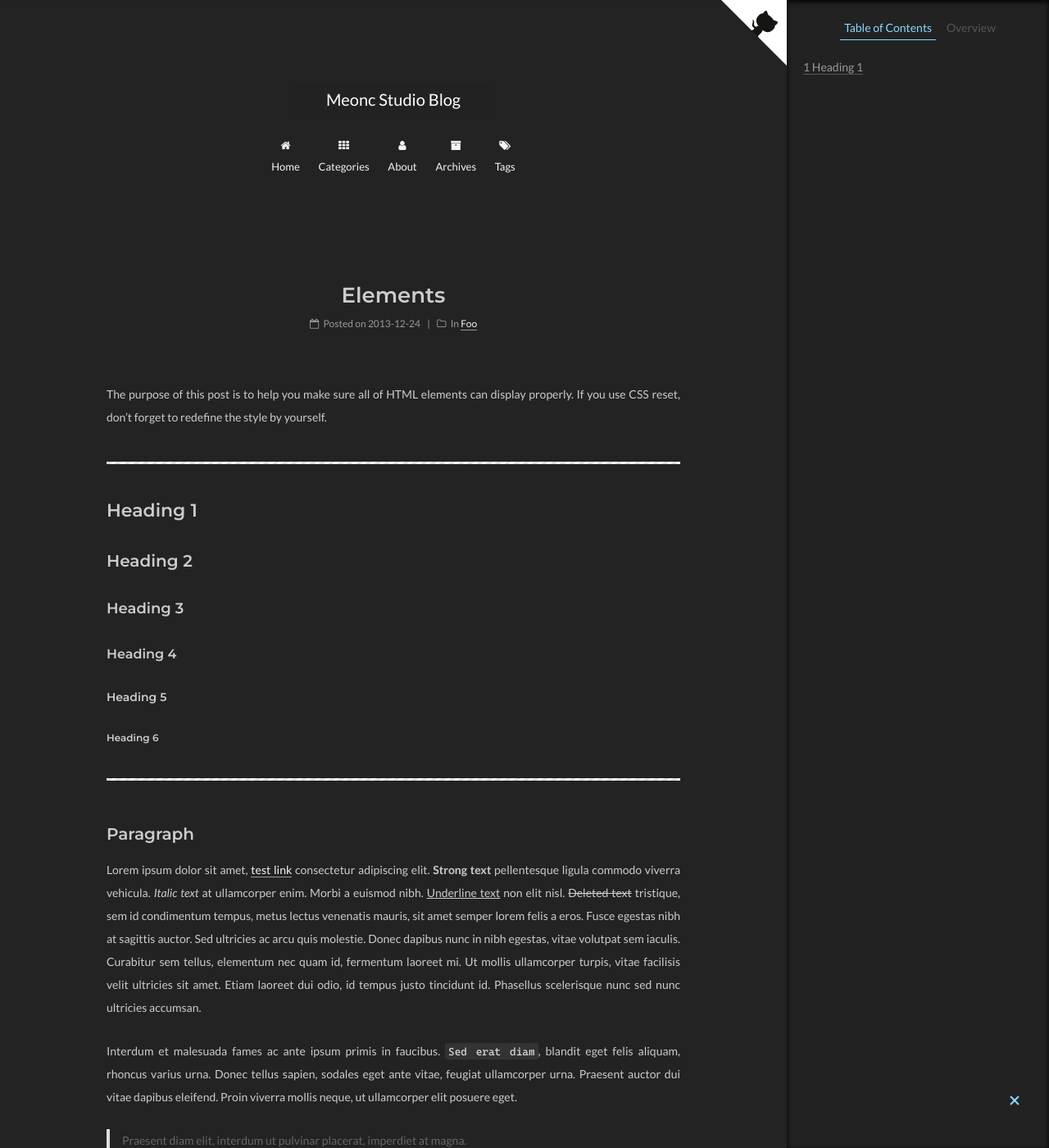
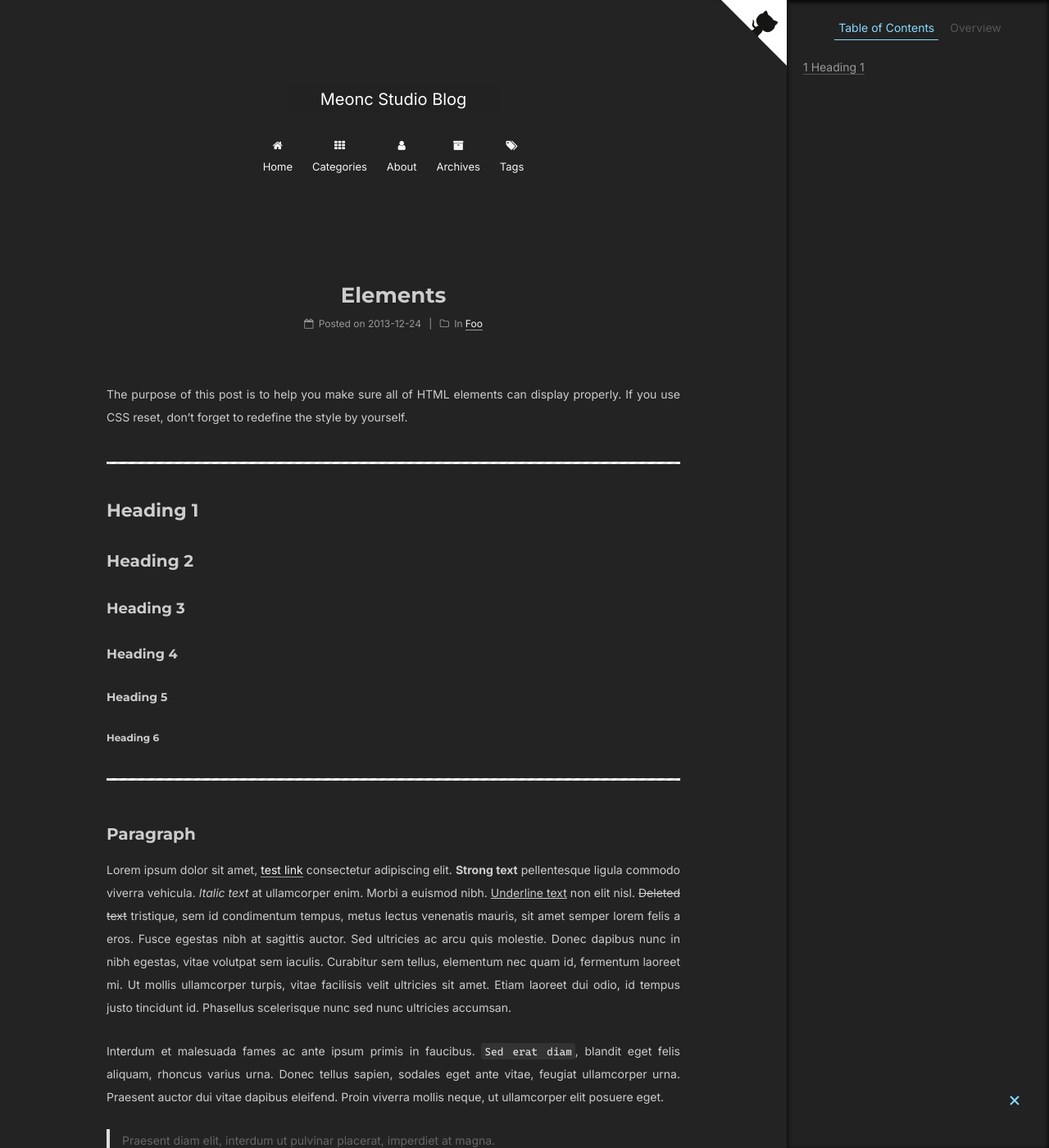
Before and after one commit to meoncstudio/blog.meonc.studio, a Jekyll site: the page built from _posts/2013-12-24-elements.md, in a window 1280 px wide and 1400 px high. Shown: the whole window at 82% size. Built offline with Jekyll 4.4.1, drawn with Linux system fonts in a browser that asks for light colours.

Commit message:
Move font setting to config file

```diff
--- a/_config.yml
+++ b/_config.yml
@@ -175,13 +175,13 @@ font:
   global:
     # external: true will load this font family from host.
     external: true
-    family: Lato
+    family: Inter
 
   # Font settings for Headlines (h1, h2, h3, h4, h5, h6)
   # Fallback to `global` font settings.
   headings:
     external: true
-    family:
+    family: Montserrat
 
   # Font settings for posts
   # Fallback to `global` font settings.
--- a/_includes/_custom/header.html
+++ b/_includes/_custom/header.html
@@ -1,3 +1,2 @@
-<link href="https://fonts.googleapis.com/css?family=Montserrat:300,400,500,600&display=swap" rel="stylesheet">
 <link href="/assets/css/cascadia.css" rel="stylesheet">
 <link href="/assets/css/gist-dark.css" rel="stylesheet">
--- a/_sass/_variables/base.scss
+++ b/_sass/_variables/base.scss
@@ -70,7 +70,7 @@ $font-family-base         : if(get_font_family('global'), (get_font_family('glob
 $font-family-logo         : $font-family-base;
 $font-family-logo         : if(get_font_family('logo'), (get_font_family('logo'), $font-family-base), $font-family-logo);
 
-$font-family-headings     : 'Montserrat', "PingFang SC", "Microsoft YaHei";
+$font-family-headings     : $font-family-base;
 $font-family-headings     : if(get_font_family('headings'), (get_font_family('headings'), $font-family-base), $font-family-headings);
 
 $font-family-posts        : $font-family-base;
```
